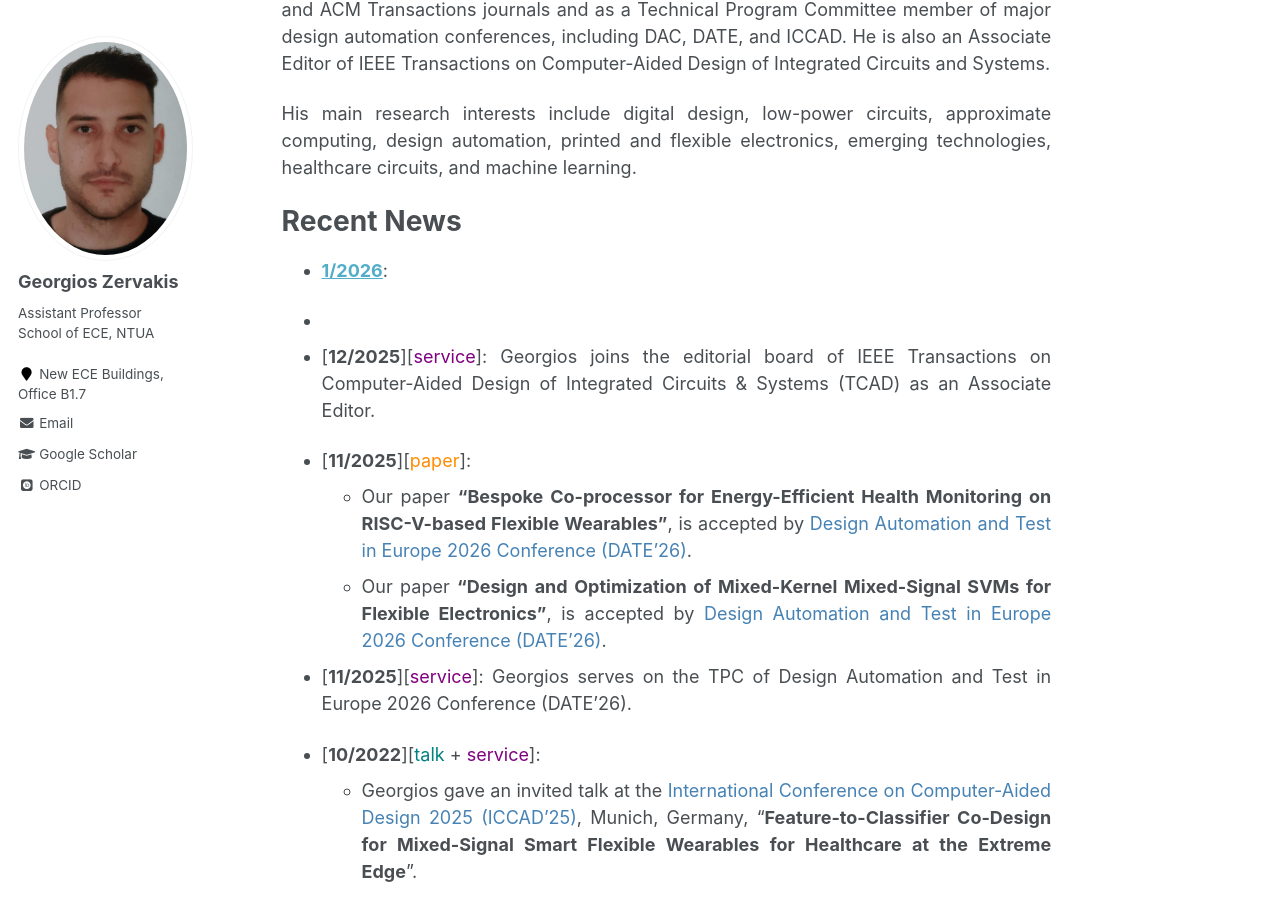
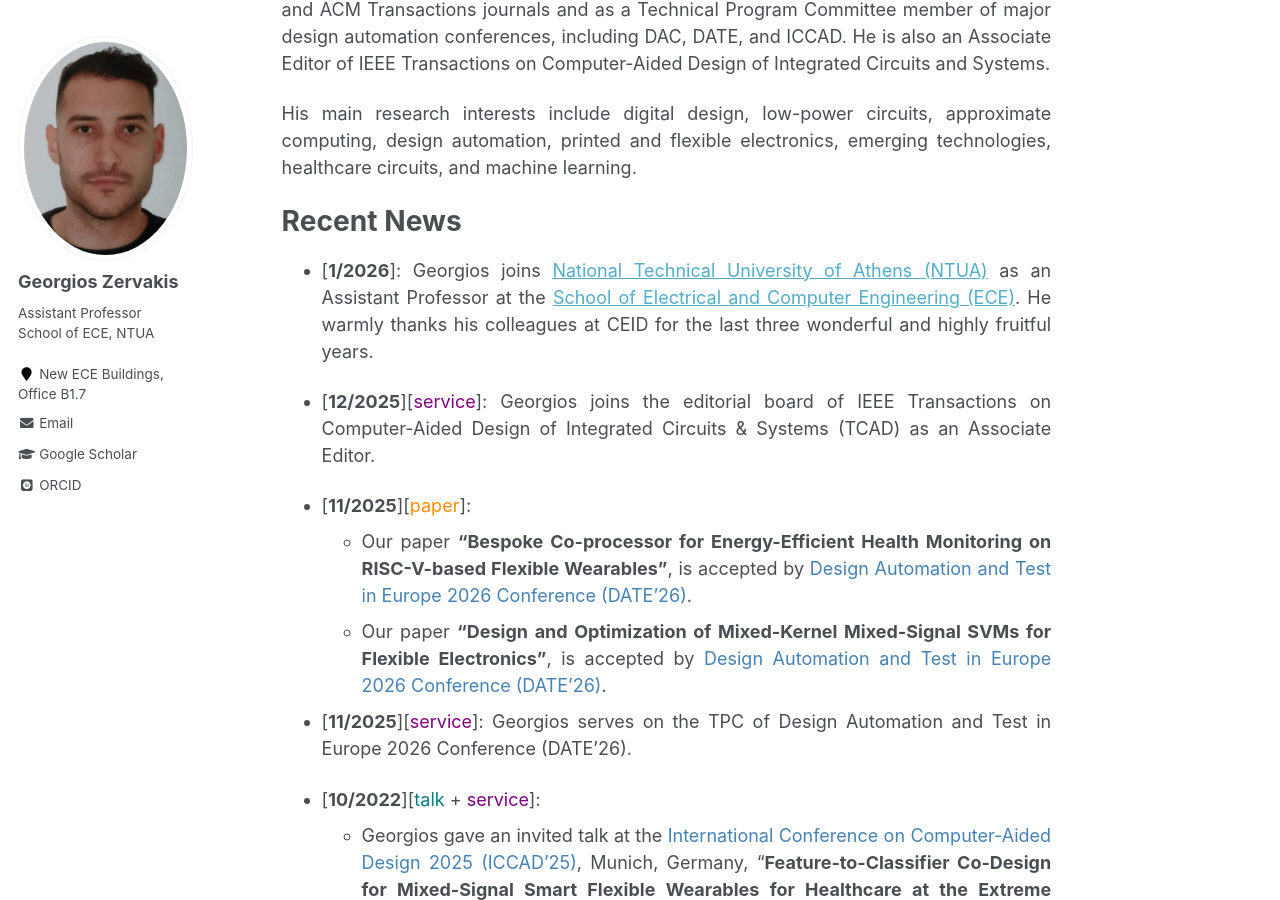
Before and after one commit to giozerv/giozerv.github.io, a Jekyll site: the page built from _pages/about.md, in a window 1280 px wide and 900 px high, scrolled down 589 px. Built offline with Jekyll 4.4.1, drawn with Linux system fonts in a browser that asks for light colours; some web fonts are replaced; part of the change alters nothing that is shown.

Commit message:
Update about.md

```diff
--- a/_pages/about.md
+++ b/_pages/about.md
@@ -28,9 +28,8 @@ His main research interests include digital design, low-power circuits, approxim
 
 Recent News
 ===
-* [**1/2026**]:
 
-* [**1/2026**]: Georgios joins [National Technical University of Athens (NTUA)](https://www.ntua.gr/en/) as an Assistant Professor at the [School of Electrical and Computer Engineering (ECE)](https://www.ece.ntua.gr/en). He warmly thanks his colleagues at CEID for the last three wonderful and highly fruitful years.
+* \[**1/2026**\]: Georgios joins [National Technical University of Athens (NTUA)](https://www.ntua.gr/en/) as an Assistant Professor at the [School of Electrical and Computer Engineering (ECE)](https://www.ece.ntua.gr/en). He warmly thanks his colleagues at CEID for the last three wonderful and highly fruitful years.
 
 * [**12/2025**][<span style="color:purple">service</span>]: Georgios joins the editorial board of IEEE Transactions on Computer-Aided Design of Integrated Circuits & Systems (TCAD) as an Associate Editor.
 
```
